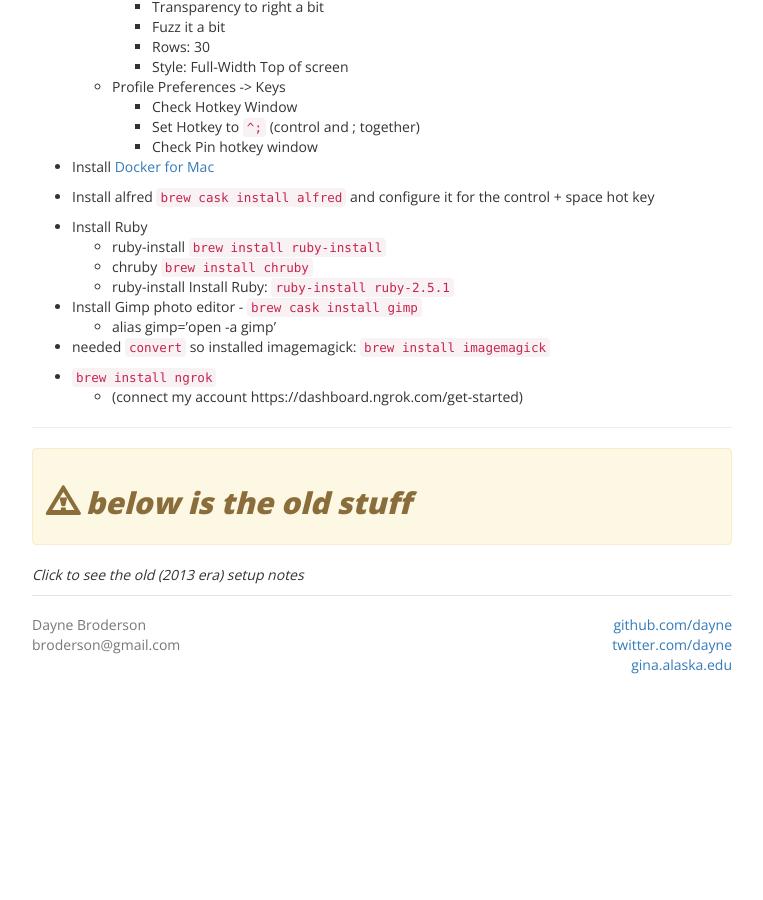
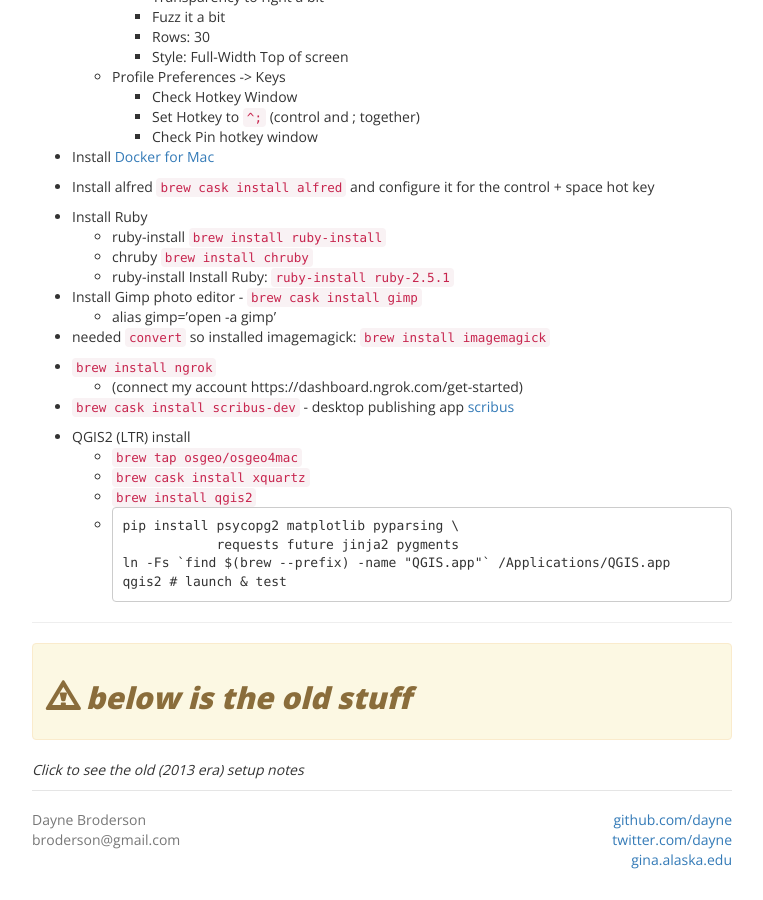
Before and after one commit to dayne/dayne.github.com, a Jekyll site: the page built from _topics/osx-setup.md, in a window 1280 px wide and 900 px high, scrolled down 1366 px. Shown: the whole window, without its empty margins (258-1021 px from the left). Built offline with Jekyll 4.4.1, drawn with Linux system fonts in a browser that asks for light colours; nearby versions of some CDN libraries; before the commit the page ends 2071 px from its top, so only the background shows below that; some of the changed text lies outside the part shown.

Commit message:
fixing typos

````diff
--- a/_topics/osx-setup.md
+++ b/_topics/osx-setup.md
@@ -29,7 +29,6 @@
 * check for out dated Apps using mas: `mas outdated` and even do a `mas upgrade` to install all pending updates needed.
 
 * setup capslock as another control key
-  * Settings -> General -> 1) Use Dark Menu 2) Automatically hide menu bar
 
 * Clean-up the Dock
   * Remove most of the apps, ensure terminal & chrome are pinned to dock, auto-launch terminal on boot
@@ -93,6 +92,21 @@
 
 * `brew install ngrok`
   * (connect my account https://dashboard.ngrok.com/get-started)
+
+* `brew cask install scribus-dev` - desktop publishing app [scribus](https://www.scribus.net/)
+
+* QGIS2 (LTR) install
+  * `brew tap osgeo/osgeo4mac`
+  * `brew cask install xquartz`
+  * `brew install qgis2`
+  * ```
+    pip install psycopg2 matplotlib pyparsing \
+                requests future jinja2 pygments
+    ln -Fs `find $(brew --prefix) -name "QGIS.app"` /Applications/QGIS.app
+    qgis2 # launch & test
+    ```
+
+
 
 ---
 <div class="alert alert-warning"><h2><span class="glyphicon glyphicon-warning-sign"></span>
````
Also changed, not shown: _posts/2018-05-24-RPi_Vulnerability_Scanner.md (+2 -2 lines).
